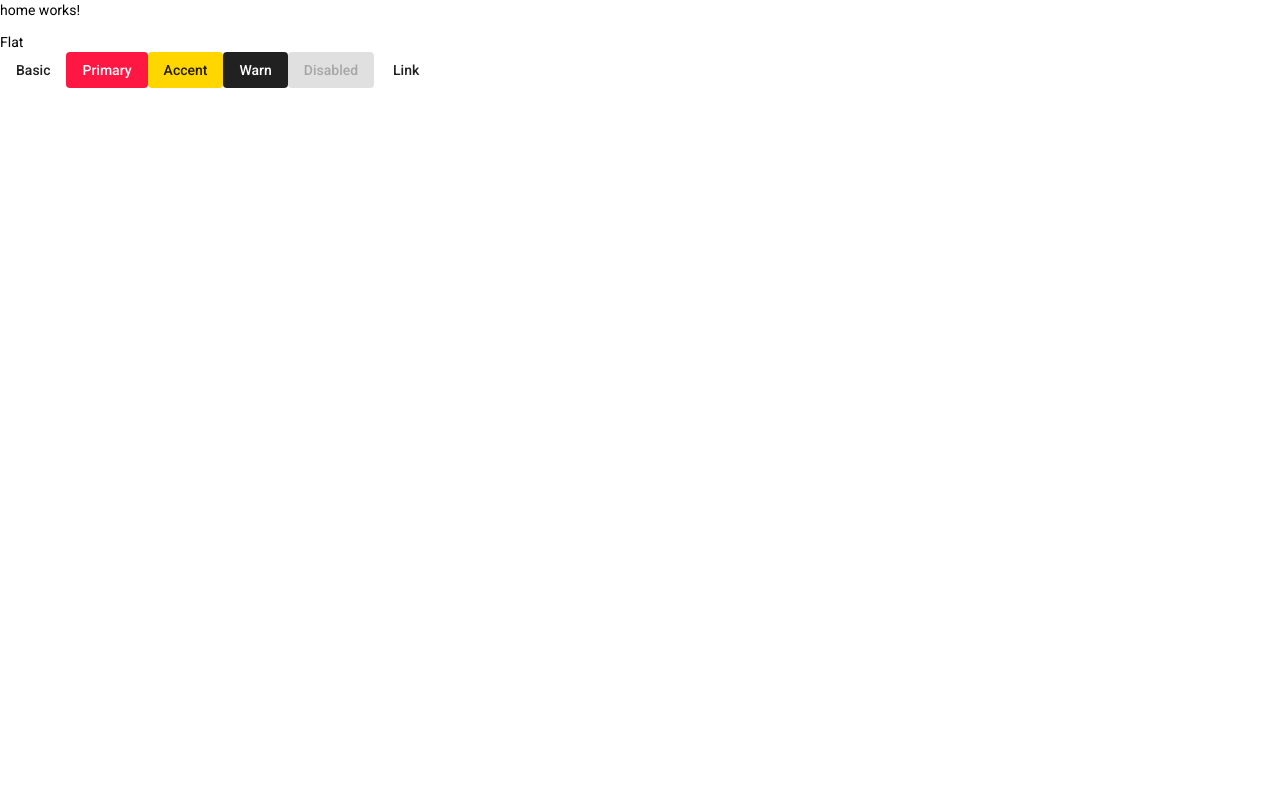
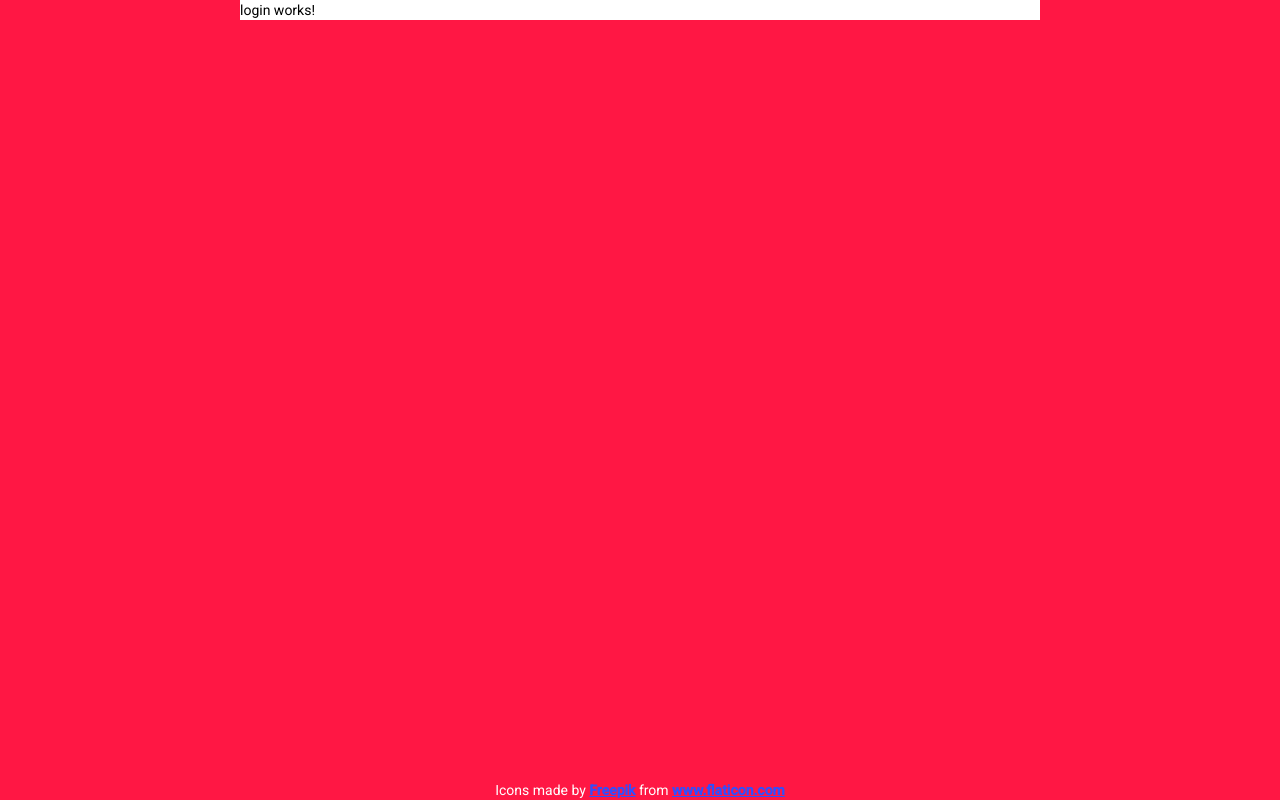
Before and after one commit to julioberina/rpt-maker, an Angular app: page / in a window 1280 px wide. Built offline with nearby package versions, Linux system fonts and the light colour scheme.

Commit message:
Create login/signup component and add footer for icon

```diff
--- a/src/app/home/home.component.html
+++ b/src/app/home/home.component.html
@@ -1,11 +1,14 @@
-<p>home works!</p>
+<div class="container">
+  <div class="form">
+    <app-login *ngIf="isLogin"></app-login>
+  </div>
+  <div class="form">
+    <app-signup *ngIf="!isLogin"></app-signup>
+  </div>
 
-<div class="example-label">Flat</div>
-<div class="example-button-row">
-  <button mat-flat-button>Basic</button>
-  <button mat-flat-button color="primary">Primary</button>
-  <button mat-flat-button color="accent">Accent</button>
-  <button mat-flat-button color="warn">Warn</button>
-  <button mat-flat-button disabled>Disabled</button>
-  <a mat-flat-button href="https://www.google.com/" target="_blank">Link</a>
+  <footer>
+      Icons made by
+      <a href="https://www.freepik.com" title="Freepik">Freepik</a>
+      from <a href="https://www.flaticon.com/" title="Flaticon">www.flaticon.com</a>
+  </footer>
 </div>
--- a/src/app/home/home.component.scss
+++ b/src/app/home/home.component.scss
@@ -0,0 +1,25 @@
+.container {
+  width: 100vw;
+  height: 100vh;
+  background-color: #ff1744;
+
+  .form {
+    background-color: white;
+    width: min(90vw, 800px);
+    margin: 0 auto;
+  }
+
+  footer {
+    position: absolute;
+    bottom: 0;
+    width: 100vw;
+    text-align: center;
+    color: white;
+
+    a {
+      color: #304ffe;
+      text-decoration: underline;
+      font-weight: 700;
+    }
+  }
+}
--- a/src/app/home/home.component.ts
+++ b/src/app/home/home.component.ts
@@ -7,9 +7,14 @@ import { Component, OnInit } from '@angular/core';
 })
 export class HomeComponent implements OnInit {
 
+  public isLogin = true;
+
   constructor() { }
 
   ngOnInit(): void {
   }
 
+  toggleComponent() {
+    this.isLogin = !this.isLogin;
+  }
 }
--- a/src/app/home/home.module.ts
+++ b/src/app/home/home.module.ts
@@ -3,10 +3,14 @@ import { CommonModule } from '@angular/common';
 import { HomeComponent } from './home.component';
 import { HomeRoutingModule } from './home-routing.module';
 import { AngularMaterialModule } from 'src/shared/angular-material.module';
+import { LoginComponent } from './login/login.component';
+import { SignupComponent } from './signup/signup.component';
 
 @NgModule({
   declarations: [
-    HomeComponent
+    HomeComponent,
+    LoginComponent,
+    SignupComponent
   ],
   imports: [
     CommonModule,
--- /dev/null
+++ b/src/app/home/login/login.component.html
@@ -0,0 +1 @@
+<p>login works!</p>
--- /dev/null
+++ b/src/app/home/login/login.component.ts
@@ -0,0 +1,15 @@
+import { Component, OnInit } from '@angular/core';
+
+@Component({
+  selector: 'app-login',
+  templateUrl: './login.component.html',
+  styleUrls: ['./login.component.scss']
+})
+export class LoginComponent implements OnInit {
+
+  constructor() { }
+
+  ngOnInit(): void {
+  }
+
+}
--- /dev/null
+++ b/src/app/home/signup/signup.component.html
@@ -0,0 +1 @@
+<p>signup works!</p>
--- /dev/null
+++ b/src/app/home/signup/signup.component.ts
@@ -0,0 +1,15 @@
+import { Component, OnInit } from '@angular/core';
+
+@Component({
+  selector: 'app-signup',
+  templateUrl: './signup.component.html',
+  styleUrls: ['./signup.component.scss']
+})
+export class SignupComponent implements OnInit {
+
+  constructor() { }
+
+  ngOnInit(): void {
+  }
+
+}
```
Also changed, not shown: src/app/home/login/login.component.scss (added), src/app/home/signup/signup.component.scss (added), 2 other files (tests, documents, lock files or other folders).
